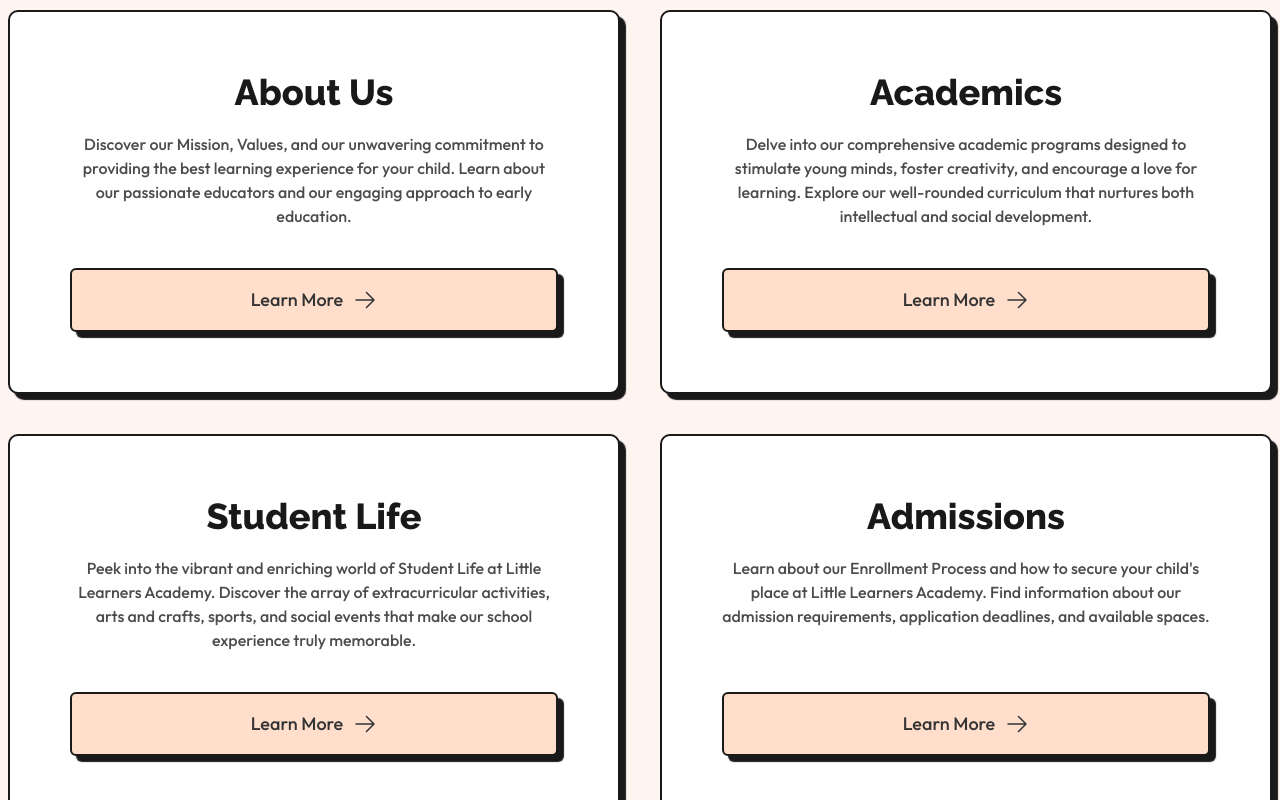
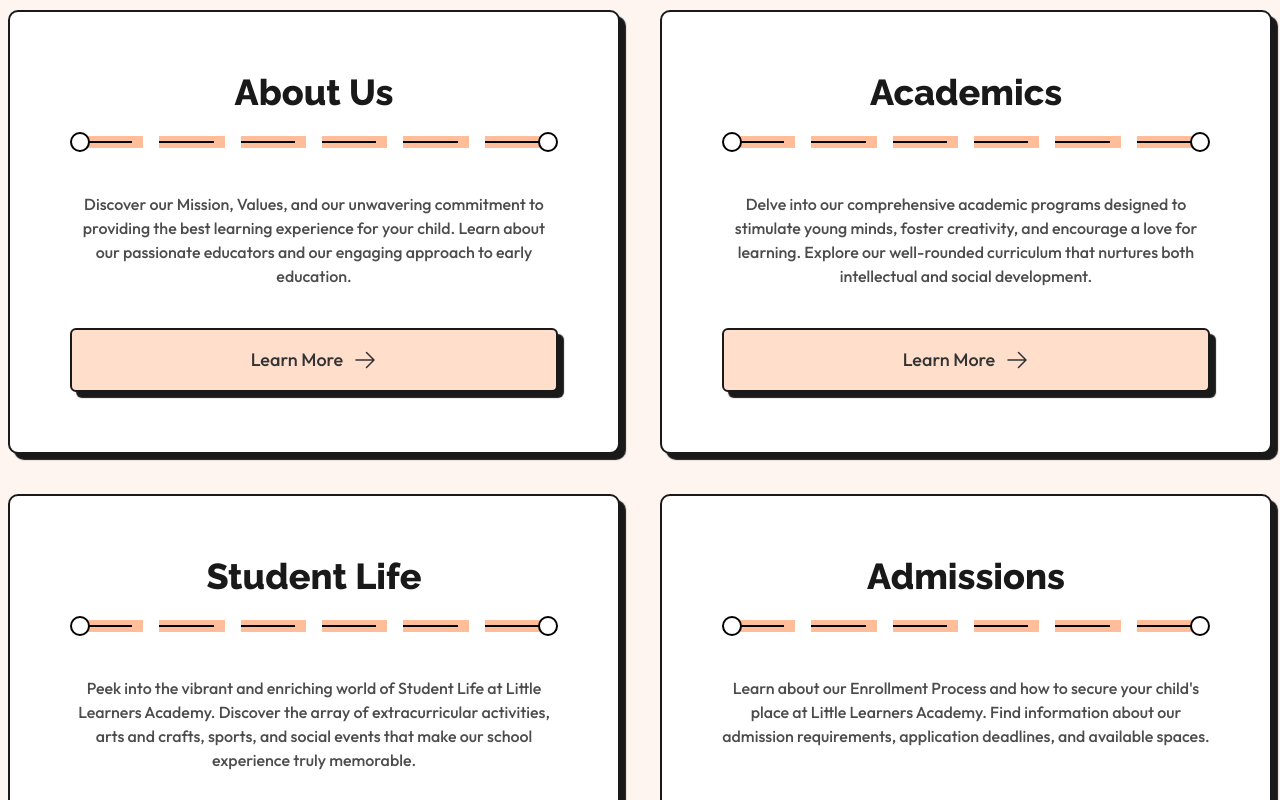
Before and after one commit to iabdwahab/little-learners, a Next.js app: page / in a window 1280 px wide. Shown: the part 3240-4040 px from the top of the page. Built offline with nearby package versions, Linux system fonts and the light colour scheme.

Commit message:
NavigatingSection: Create RoadShape.

```diff
--- a/app/components/navigating_section/NavigatingCard.tsx
+++ b/app/components/navigating_section/NavigatingCard.tsx
@@ -1,11 +1,13 @@
 import { NavigatingCardInterface } from "@/app/types/navigatingSection";
 import Link from "next/link";
+import RoadShape from "./RoadShape";
 
 function NavigatingCard({ title, description, url }: NavigatingCardInterface) {
   return (
     <div className="shadow-main flex flex-col rounded-[10px] border-2 bg-white p-10 text-center lg:p-[60px]">
       <h4 className="font-raleway text-grey-10 mb-5 text-[28px] font-bold lg:text-4xl">{title}</h4>
-      <p className="text-grey-30 mb-[40px] font-medium">{description}</p>
+      <RoadShape />
+      <p className="text-grey-30 my-[40px] font-medium">{description}</p>
       <Link href={url} className="bg-orange-90 shadow-main mt-auto flex items-center justify-center gap-2.5 rounded-md border-[2px] p-4 font-medium">
         <span className="text-grey-20 lg:text-lg">Learn More</span>
         <svg xmlns="http://www.w3.org/2000/svg" viewBox="0 0 24 24" className="fill-grey-20 size-5 lg:size-6">
--- /dev/null
+++ b/app/components/navigating_section/RoadShape.tsx
@@ -0,0 +1,16 @@
+function RoadShape() {
+  return (
+    <div className="relative flex h-5 items-center justify-center px-2">
+      <span className="absolute top-0 left-0 h-5 w-5 rounded-full border-2 border-black bg-white"></span>{" "}
+      <div className="flex flex-1 gap-4">
+        {Array.from({ length: 6 }, (_, index) => (
+          <div key={index} className="bg-orange-80 flex h-3 flex-1 items-center">
+            <span className="block h-[2px] w-5/6 bg-black"></span>
+          </div>
+        ))}
+      </div>
+      <span className="absolute top-0 right-0 h-5 w-5 rounded-full border-2 border-black bg-white"></span>
+    </div>
+  );
+}
+export default RoadShape;
```
